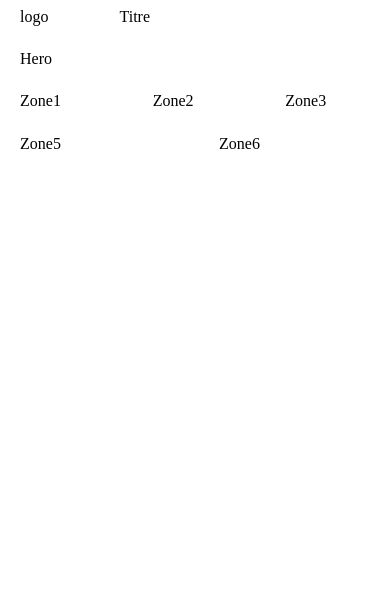
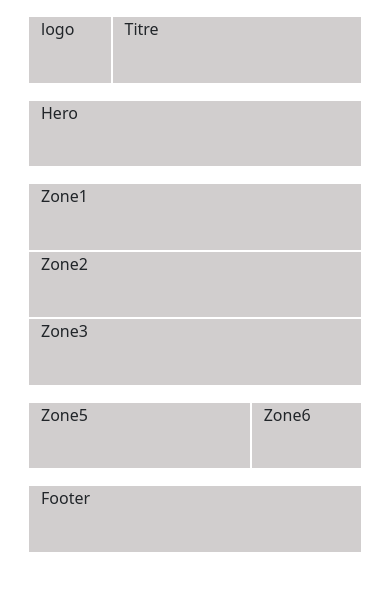
Before and after one commit to Abuoblie/bootstrap-training, a plain HTML site: page Responsive layout.html in a window 390 px wide. Drawn offline with Linux system fonts and the light colour scheme.

Commit message:
responsive

```diff
--- a/Responsive layout.html
+++ b/Responsive layout.html
@@ -4,30 +4,31 @@
     <meta charset="UTF-8">
     <meta name="viewport" content="width=device-width, initial-scale=1.0">
     <title>Responsive layout</title>
-    <link rel="stylesheet" href="css/bootstrap-grid.css">
+    <link rel="stylesheet" href="css/bootstrap.css">
     <link rel="stylesheet" href="style2.css">
 </head>
 <body>
-    <div class="container">
+    <div class="container mycontainer">
        <div class="row myrow">
-           <div class="col-3">logo</div>
-           <div class="col-9">Titre</div>
+           <div class="col-3 col-lg-3 mycol ">logo</div>
+           <div class="col-9 col-lg-9 mycol">Titre</div>
        </div>
        <div class="row myrow">
-           <div class="col-12">Hero</div>
+           <div class="col-12 mycol">Hero</div>
+       </div>
+       <div class="row justify-content-center align-items-center myrow">
+           <div class="col-12 col-lg-4 mycol">Zone1</div>
+           <div class="col-12 col-lg-4 mycol">Zone2</div>
+           <div class="col-12 col-lg-4 mycol">Zone3</div>
        </div>
        <div class="row myrow">
-           <div class="col">Zone1</div>
-           <div class="col">Zone2</div>
-           <div class="col">Zone3</div>
+           <div class="col-8 col-lg-6 mycol">Zone5</div>
+           <div class="col-4 col-lg-6 mycol">Zone6</div>
        </div>
        <div class="row myrow">
-           <div class="col-6">Zone5</div>
-           <div class="col-6">Zone6</div>
-       </div>
-       <div class="row myrow"><div class="col"></div></div>
-       <div class="row myrow"><div class="col"></div></div>
-       <div class="row myrow"></div>
+           <div class="col-12 mycol">Footer</div>
+        </div>
+
 
     </div>
 
--- a/style2.css
+++ b/style2.css
@@ -1,3 +1,14 @@
+.mycontainer{
+    width: 100%;
+    height: 100vh;
+    box-sizing: border-box;
+}
+
+.mycol{
+    height: 8vh;
+    background-color: rgb(209, 206, 206);
+    border: 1px solid white;
+}
 .myrow{
-    height: 5vh;
+    margin: 1em;
 }
```
